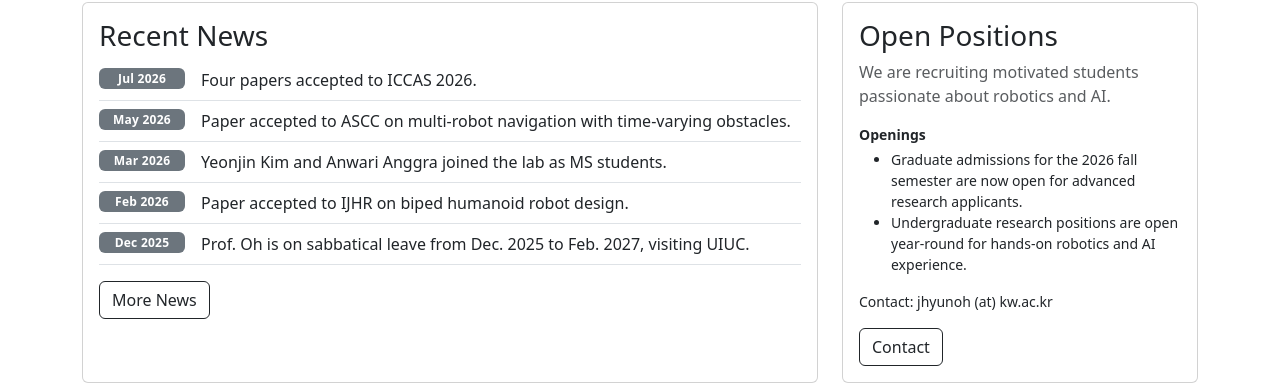
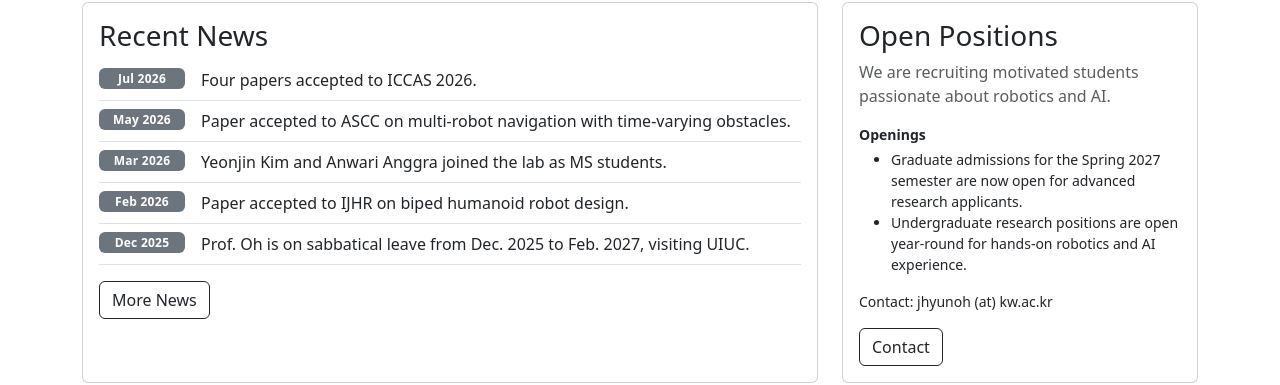
Before and after one commit to robotailab/robotailab.github.io, a Jekyll site: the page built from index.md, in a window 1280 px wide and 900 px high, scrolled down 858 px. Shown: the part 399-784 px from the top of the window. Built offline with Jekyll 4.4.1, drawn with Linux system fonts in a browser that asks for light colours.

Commit message:
Update Spring 2027 admissions

```diff
--- a/index.md
+++ b/index.md
@@ -123,7 +123,7 @@ Splatting</h2>
             <p class="text-muted">We are recruiting motivated students passionate about robotics and AI.</p>
             <div class="fw-semibold small mb-1">Openings</div>
             <ul class="small mb-3">
-              <li>Graduate admissions for the 2026 fall semester are now open for advanced research applicants.</li>
+              <li>Graduate admissions for the Spring 2027 semester are now open for advanced research applicants.</li>
               <li>Undergraduate research positions are open year-round for hands-on robotics and AI experience.</li>
             </ul>
             <div class="small mb-3">Contact: jhyunoh (at) kw.ac.kr</div>
```
Also changed, not shown: contact.md (+1 -1 lines).
